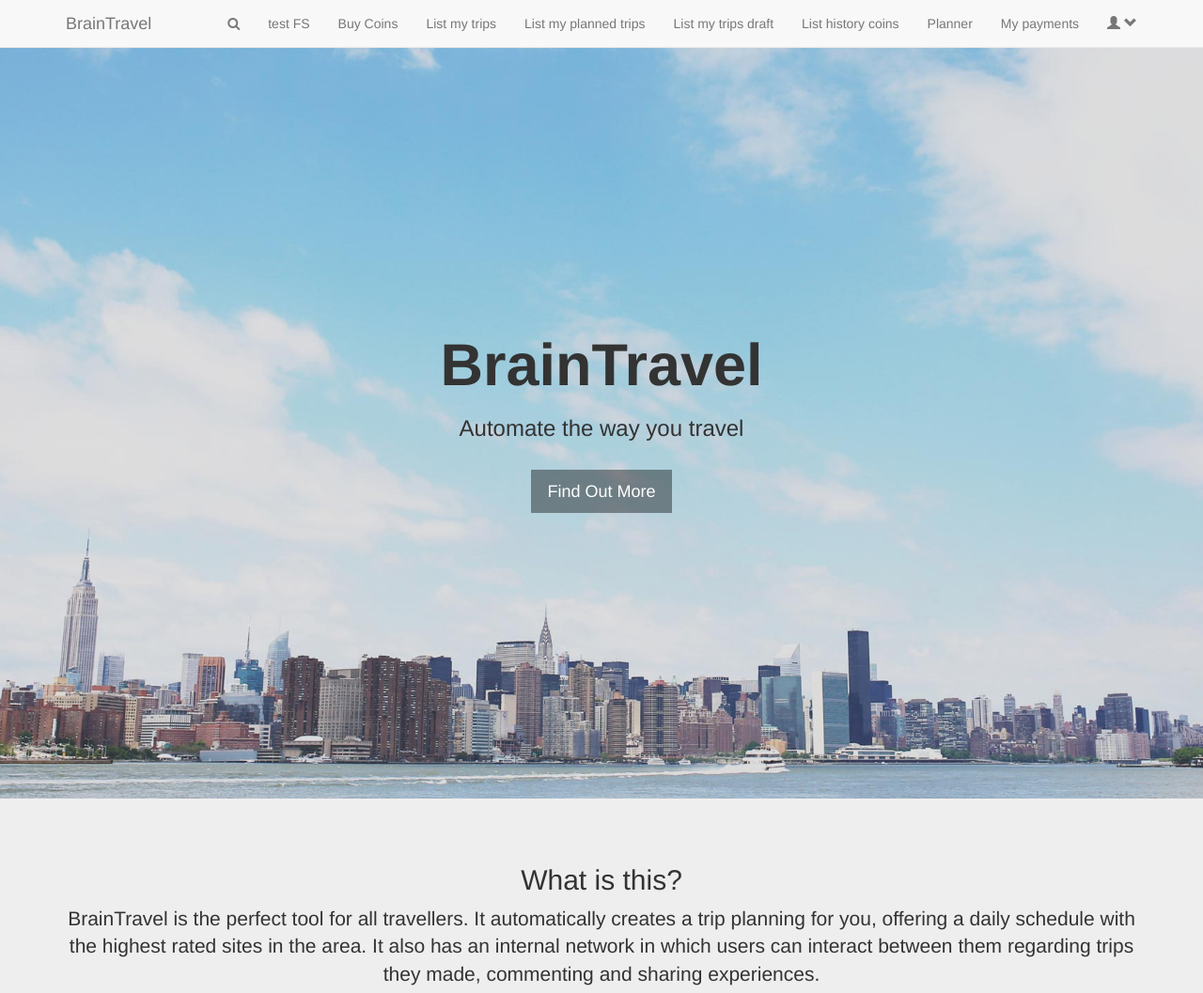
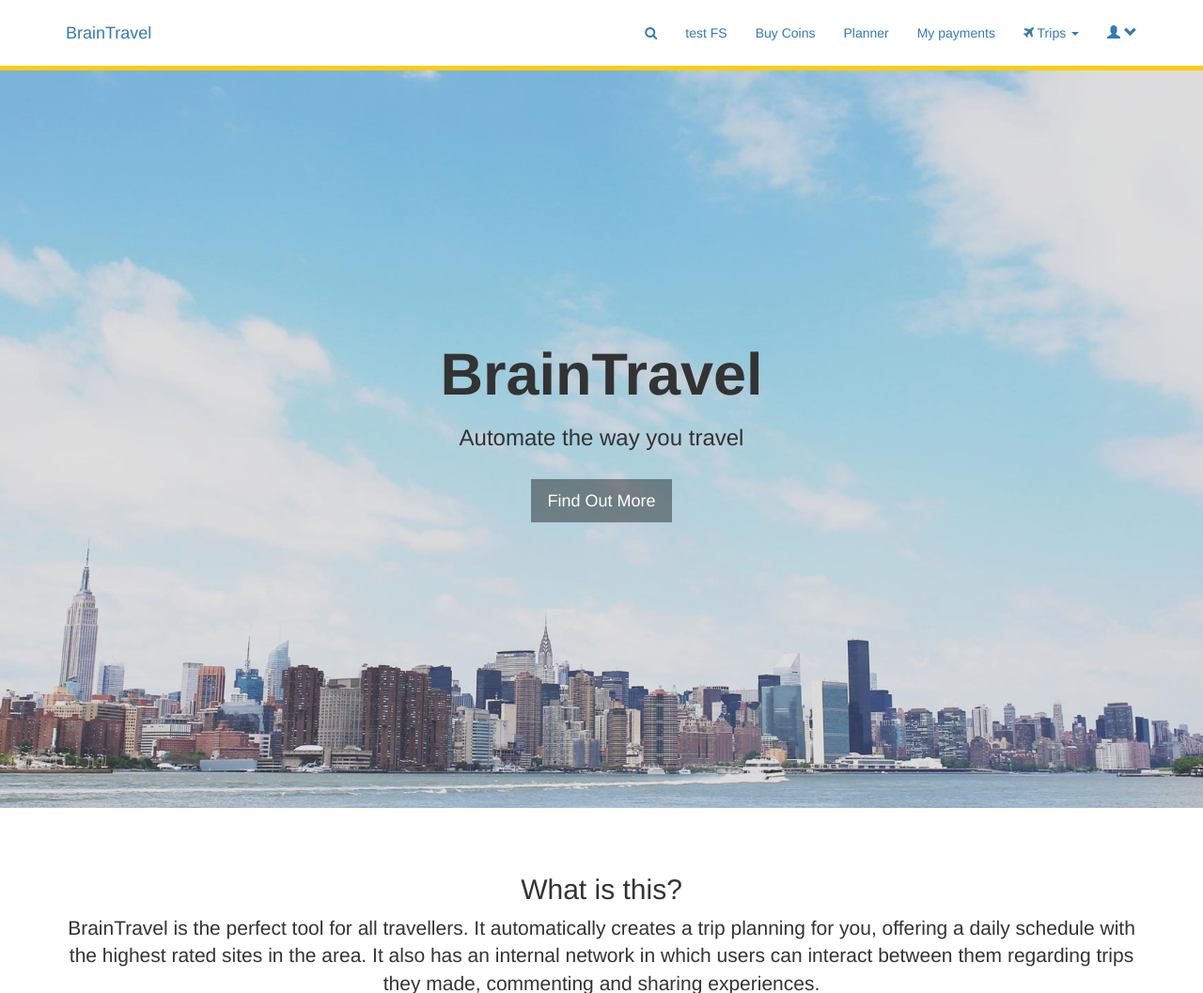
Before and after one commit to javirln/BrainTravel, a Django app: page / in a window 1280 px wide. Shown: the top 1057 px of the page at 94% size. Run offline with Django 3.2, Linux system fonts and the light colour scheme; the visitor is signed in with stand-in values (Sample User, id 1); data comes from the database, SQL or seed files in the repository; data that the repository does not hold is empty; parts of the project's set-up code (start-up, migrations or seed data) failed here and were passed over; some libraries are stand-ins or nearby versions.

Commit message:
Cambiando el estilo de la barra de navegacion Se está cambiando la barra de navegacion.

```diff
--- a/principal/templates/miscellaneous/menu.html
+++ b/principal/templates/miscellaneous/menu.html
@@ -1,4 +1,4 @@
-<div class="navbar navbar-default navbar-static-top navbar-mfx-gen" role="navigation">
+<div class="navbar navbar-bt-gen navbar-static-top" role="navigation">
     <div class="container bg-menu-collapse">
         <div class="navbar-header">
             <button type="button" class="navbar-toggle" data-toggle="collapse" data-target=".navbar-collapse">
@@ -12,7 +12,7 @@
         <div class="navbar-collapse collapse">
             <ul class="nav navbar-nav navbar-right">
                 <li>
-                    <a href="/search" class="animate"><span class="fa fa-search"></span></a>
+                    <a href="/search"><span class="fa fa-search"></span></a>
                 </li>
                 {% if user.is_anonymous %}
                     {% include "miscellaneous/anonymous-menu.html" %}
--- a/principal/templates/miscellaneous/traveller-menu.html
+++ b/principal/templates/miscellaneous/traveller-menu.html
@@ -6,27 +6,23 @@
 </li>
 
 <li>
-    <a id="sign_ind_nav" href="/trip/mylist">List my trips</a>
-</li>
-
-<li>
-    <a id="sign_ind_nav" href="/trip/planned_trips">List my planned trips</a>
-</li>
-
-<li>
-    <a id="sign_ind_nav" href="/trip/draft">List my trips draft</a>
-</li>
-
-<li>
-    <a id="sign_ind_nav" href="/coin/list">List history coins</a>
-</li>
-
-<li>
     <a id="sign_ind_nav" href="/planner/list_venues/">Planner</a>
 </li>
 
 <li>
     <a id="sign_ind_nav" href="/payment">My payments</a>
+</li>
+
+<li class="dropdown">
+    <a href="#" class="dropdown-toggle" data-toggle="dropdown" role="button" aria-expanded="false">
+        <span class="fa fa-plane fa-1x"></span>
+        Trips <span class="caret"></span>
+    </a>
+    <ul class="dropdown-menu" role="menu">
+        <li><a id="sign_ind_nav" href="/trip/mylist">My approved trips </a></li>
+        <li><a id="sign_ind_nav" href="/trip/planned_trips">My planned trips</a></li>
+        <li><a id="sign_ind_nav" href="/trip/draft">My draft trips</a></li>
+    </ul>
 </li>
 
 
--- a/static/css/custom.css
+++ b/static/css/custom.css
@@ -1,7 +1,7 @@
 /* General */
 
 body {
-    background-color: #EEEEEE;
+    /*background-color: #EEEEEE;*/
 }
 
 hr{
@@ -500,7 +500,7 @@ html {
 }
 body {
   /* Margin bottom by footer height */
-  margin-bottom: 150px;
+    margin-bottom: 150px;
 }
 .footer {
   position: absolute;
@@ -510,3 +510,17 @@ body {
   height: 150px;
   background-color: #f5f5f5;
 }
+
+.navbar-bt-gen{
+    background: #fff;
+    border-bottom: #fece08 5px solid;
+    margin-bottom: 0px;
+    padding-top: 10px;
+    padding-bottom: 10px;
+}
+
+.nav > li > a:hover,
+.nav > li > a:focus {
+  text-decoration: none;
+  background-color: transparent;
+}
```
